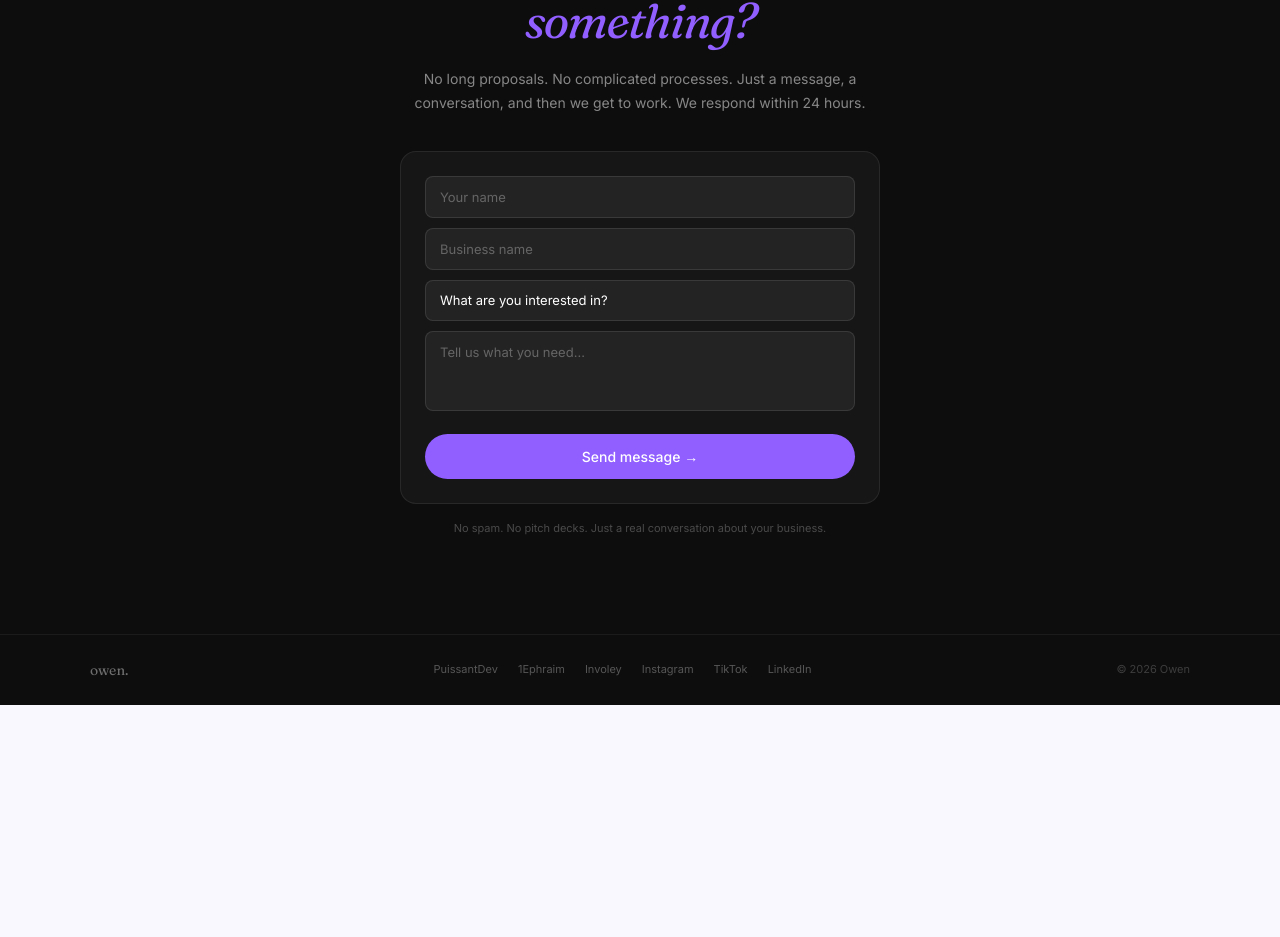
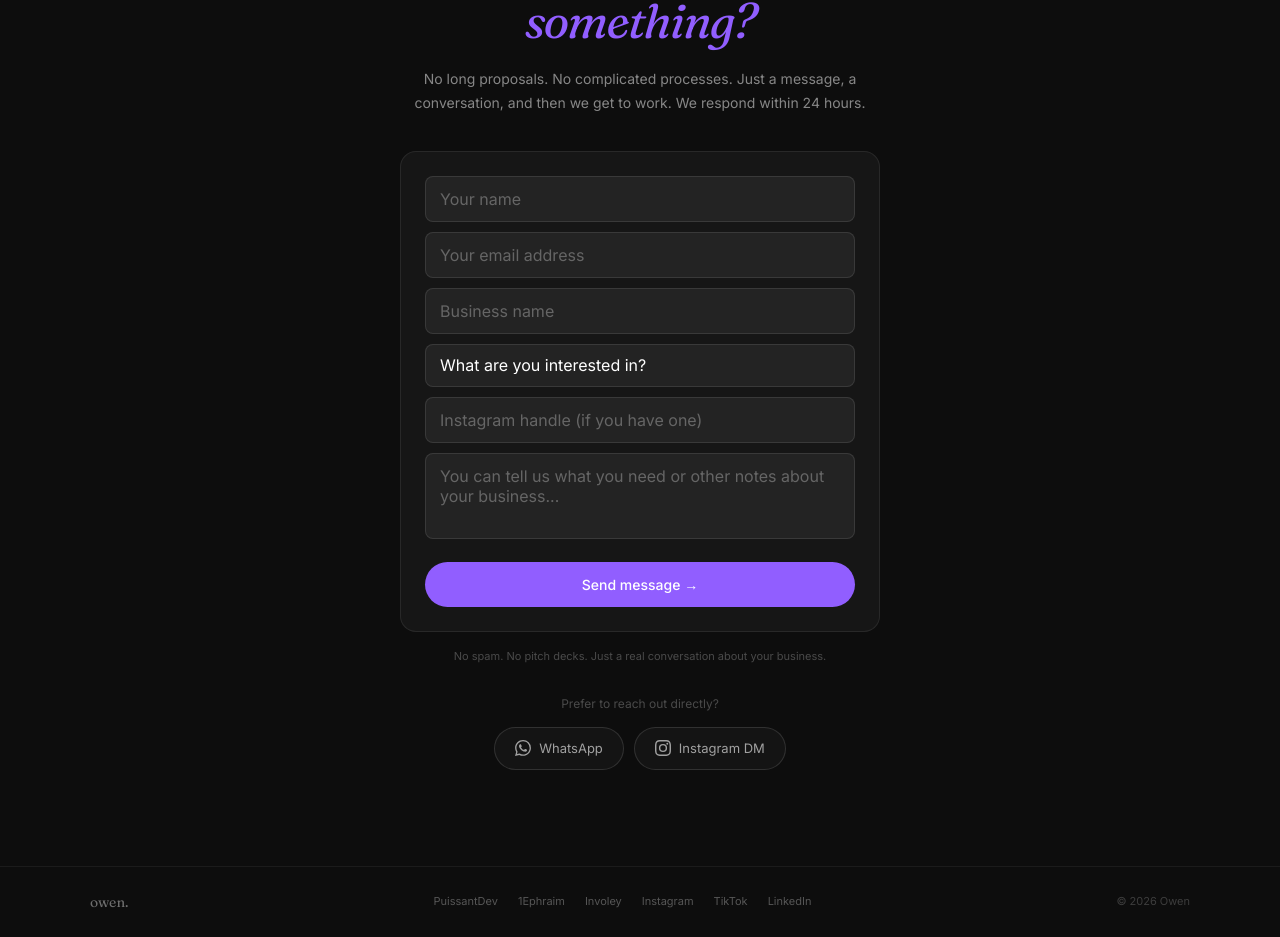
Before and after one commit to EseosaOwen/owencreate, a React (Vite) app: page / in a window 1280 px wide. Shown: the part 6367-7304 px from the top of the page. Before the commit the page ends 7072 px from the top, so only its background shows below. Built offline with nearby package versions, Linux system fonts and the light colour scheme.

Commit message:
Updated the contact page to send messages using formspree and to allow sending direct dms on whatsapp or instagram

```diff
--- a/package.json
+++ b/package.json
@@ -12,8 +12,11 @@
   "dependencies": {
     "@emotion/react": "^11.14.0",
     "@emotion/styled": "^11.14.1",
+    "@formspree/react": "^3.0.0",
+    "glightbox": "^3.3.1",
     "react": "^19.2.6",
-    "react-dom": "^19.2.6"
+    "react-dom": "^19.2.6",
+    "react-toastify": "^11.1.0"
   },
   "devDependencies": {
     "@eslint/js": "^10.0.1",
--- a/src/components/Contact.tsx
+++ b/src/components/Contact.tsx
@@ -1,6 +1,9 @@
-import { useState } from 'react';
-import styled from '@emotion/styled';
-import { tokens, fonts } from '../tokens';
+import { useForm } from "@formspree/react";
+import { toast, ToastContainer } from "react-toastify";
+import { useEffect } from "react";
+import styled from "@emotion/styled";
+import { tokens, fonts } from "../tokens";
+import "react-toastify/dist/ReactToastify.css";
 
 const Section = styled.section`
   background: ${tokens.dark};
@@ -57,10 +60,10 @@
   padding: 12px 14px;
   color: white;
   font-family: 'Inter', sans-serif;
-  font-size: 13px;
   margin-bottom: 10px;
   outline: none;
   transition: border-color 0.15s ease;
+  font-size: 16px;
 
   &::placeholder {
     color: rgba(255, 255, 255, 0.3);
@@ -71,7 +74,9 @@
   }
 `;
 
-const Input = styled.input`${inputBase}`;
+const Input = styled.input`
+  ${inputBase}
+`;
 
 const Select = styled.select`
   ${inputBase}
@@ -100,9 +105,11 @@
   border-radius: 100px;
   padding: 14px;
   margin-top: 6px;
-  transition: transform 0.15s ease, opacity 0.15s ease;
+  transition:
+    transform 0.15s ease,
+    opacity 0.15s ease;
 
-  &:hover {
+  &:hover:not(:disabled) {
     transform: scale(1.01);
     opacity: 0.9;
   }
@@ -122,87 +129,169 @@
   text-align: center;
 `;
 
-const SuccessMsg = styled.div`
+const DirectRow = styled.div`
+  margin-top: 28px;
+  display: flex;
+  flex-direction: column;
+  align-items: center;
+  gap: 14px;
+`;
+
+const DirectLabel = styled.p`
+  font-family: ${fonts.body};
+  font-size: 12px;
+  color: rgba(255, 255, 255, 0.25);
+  text-align: center;
+`;
+
+const DirectButtons = styled.div`
+  display: flex;
+  gap: 10px;
+  flex-wrap: wrap;
+  justify-content: center;
+`;
+
+const DirectBtn = styled.a`
+  display: flex;
+  align-items: center;
+  gap: 8px;
+  padding: 10px 20px;
+  border-radius: 100px;
+  border: 0.5px solid rgba(255, 255, 255, 0.12);
+  color: rgba(255, 255, 255, 0.6);
   font-family: ${fonts.body};
   font-size: 13px;
-  color: ${tokens.purple};
-  text-align: center;
-  padding: 16px 0 8px;
+  font-weight: 400;
+  text-decoration: none;
+  transition:
+    border-color 0.15s ease,
+    color 0.15s ease;
+  background: rgba(255, 255, 255, 0.03);
+
+  &:hover {
+    border-color: rgba(255, 255, 255, 0.3);
+    color: white;
+  }
+
+  svg {
+    width: 16px;
+    height: 16px;
+    flex-shrink: 0;
+  }
 `;
 
 export default function Contact() {
-  const [submitted, setSubmitted] = useState(false);
-  const [form, setForm] = useState({
-    name: '', business: '', interest: '', message: '',
+  const [state, handleSubmit] = useForm("mnjyapja");
+
+  useEffect(() => {
+    if (state.succeeded) {
+      toast.success("Message received! We'll be in touch within 24 hours.", {
+        position: "top-center",
+        autoClose: 5000,
+        style: { fontFamily: "Inter, sans-serif", fontSize: "13px" },
       });
+    }
+  }, [state.succeeded]);
 
-  const handleChange = (e: React.ChangeEvent<HTMLInputElement | HTMLSelectElement | HTMLTextAreaElement>) => {
-    setForm((prev) => ({ ...prev, [e.target.name]: e.target.value }));
-  };
-
-  const handleSubmit = (e: React.FormEvent) => {
-    e.preventDefault();
-    console.log('Form submission:', form);
-    setSubmitted(true);
-  };
+  const buttonLabel = state.submitting ? "Sending..." : "Send message →";
 
   return (
     <Section id="contact">
+      <ToastContainer theme="dark" />
       <Inner>
         <Headline>
-          Ready to build<br />
+          Ready to build
+          <br />
           <em>something?</em>
         </Headline>
         <Sub>
-          No long proposals. No complicated processes. Just a message, a conversation, and then we
-          get to work. We respond within 24 hours.
+          No long proposals. No complicated processes. Just a message, a
+          conversation, and then we get to work. We respond within 24 hours.
         </Sub>
 
         <Form onSubmit={handleSubmit}>
-          {submitted ? (
-            <SuccessMsg>
-              Message received. We'll be in touch within 24 hours.
-            </SuccessMsg>
-          ) : (
-            <>
           <Input
             name="name"
             placeholder="Your name"
-                value={form.name}
-                onChange={handleChange}
+            required
+            disabled={state.submitting}
+          />
+          <Input
+            type="email"
+            name="email"
+            placeholder="Your email address"
             required
           />
           <Input
             name="business"
             placeholder="Business name"
-                value={form.business}
-                onChange={handleChange}
+            disabled={state.submitting}
           />
           <Select
             name="interest"
-                value={form.interest}
-                onChange={handleChange}
             required
+            defaultValue=""
+            disabled={state.submitting}
           >
-                <option value="" disabled>What are you interested in?</option>
-                <option value="one-time">A one-time build (website, brand, or Reel)</option>
-                <option value="retainer">The 1Ephraim retainer ($1,200/month)</option>
+            <option value="" disabled>
+              What are you interested in?
+            </option>
+            <option value="one-time">
+              A one-time build (website, brand, or Reel)
+            </option>
+            <option value="retainer">
+              The 1Ephraim retainer ($1,200/month)
+            </option>
             <option value="custom">A custom project (PuissantDev)</option>
-                <option value="unsure">I'm not sure yet — I just want to talk</option>
+            <option value="unsure">
+              I'm not sure yet — I just want to talk
+            </option>
           </Select>
+          <Input
+            name="socials"
+            placeholder="Instagram handle (if you have one)"
+            disabled={state.submitting}
+          />
           <Textarea
             name="message"
             rows={3}
-                placeholder="Tell us what you need..."
-                value={form.message}
-                onChange={handleChange}
+            placeholder="You can tell us what you need or other notes about your business..."
+            disabled={state.submitting}
           />
-              <SubmitBtn type="submit">Send message →</SubmitBtn>
-            </>
-          )}
+          <SubmitBtn type="submit" disabled={state.submitting}>
+            {buttonLabel}
+          </SubmitBtn>
         </Form>
 
-        <Reassurance>No spam. No pitch decks. Just a real conversation about your business.</Reassurance>
+        <Reassurance>
+          No spam. No pitch decks. Just a real conversation about your business.
+        </Reassurance>
+
+        <DirectRow>
+          <DirectLabel>Prefer to reach out directly?</DirectLabel>
+          <DirectButtons>
+            <DirectBtn
+              href="https://wa.me/2348113623694?text=Hi%20Owen%2C%20I%27m%20interested%20in%20working%20together"
+              target="_blank"
+              rel="noopener noreferrer"
+            >
+              <svg viewBox="0 0 24 24" fill="currentColor">
+                <path d="M17.472 14.382c-.297-.149-1.758-.867-2.03-.967-.273-.099-.471-.148-.67.15-.197.297-.767.966-.94 1.164-.173.199-.347.223-.644.075-.297-.15-1.255-.463-2.39-1.475-.883-.788-1.48-1.761-1.653-2.059-.173-.297-.018-.458.13-.606.134-.133.298-.347.446-.52.149-.174.198-.298.298-.497.099-.198.05-.371-.025-.52-.075-.149-.669-1.612-.916-2.207-.242-.579-.487-.5-.669-.51-.173-.008-.371-.01-.57-.01-.198 0-.52.074-.792.372-.272.297-1.04 1.016-1.04 2.479 0 1.462 1.065 2.875 1.213 3.074.149.198 2.096 3.2 5.077 4.487.709.306 1.262.489 1.694.625.712.227 1.36.195 1.871.118.571-.085 1.758-.719 2.006-1.413.248-.694.248-1.289.173-1.413-.074-.124-.272-.198-.57-.347m-5.421 7.403h-.004a9.87 9.87 0 01-5.031-1.378l-.361-.214-3.741.982.998-3.648-.235-.374a9.86 9.86 0 01-1.51-5.26c.001-5.45 4.436-9.884 9.888-9.884 2.64 0 5.122 1.03 6.988 2.898a9.825 9.825 0 012.893 6.994c-.003 5.45-4.437 9.884-9.885 9.884m8.413-18.297A11.815 11.815 0 0012.05 0C5.495 0 .16 5.335.157 11.892c0 2.096.547 4.142 1.588 5.945L.057 24l6.305-1.654a11.882 11.882 0 005.683 1.448h.005c6.554 0 11.89-5.335 11.893-11.893a11.821 11.821 0 00-3.48-8.413z" />
+              </svg>
+              WhatsApp
+            </DirectBtn>
+            <DirectBtn
+              href="https://ig.me/m/owen.create"
+              target="_blank"
+              rel="noopener noreferrer"
+            >
+              <svg viewBox="0 0 24 24" fill="currentColor">
+                <path d="M12 2.163c3.204 0 3.584.012 4.85.07 3.252.148 4.771 1.691 4.919 4.919.058 1.265.069 1.645.069 4.849 0 3.205-.012 3.584-.069 4.849-.149 3.225-1.664 4.771-4.919 4.919-1.266.058-1.644.07-4.85.07-3.204 0-3.584-.012-4.849-.07-3.26-.149-4.771-1.699-4.919-4.92-.058-1.265-.07-1.644-.07-4.849 0-3.204.013-3.583.07-4.849.149-3.227 1.664-4.771 4.919-4.919 1.266-.057 1.645-.069 4.849-.069zM12 0C8.741 0 8.333.014 7.053.072 2.695.272.273 2.69.073 7.052.014 8.333 0 8.741 0 12c0 3.259.014 3.668.072 4.948.2 4.358 2.618 6.78 6.98 6.98C8.333 23.986 8.741 24 12 24c3.259 0 3.668-.014 4.948-.072 4.354-.2 6.782-2.618 6.979-6.98.059-1.28.073-1.689.073-4.948 0-3.259-.014-3.667-.072-4.947-.196-4.354-2.617-6.78-6.979-6.98C15.668.014 15.259 0 12 0zm0 5.838a6.162 6.162 0 100 12.324 6.162 6.162 0 000-12.324zM12 16a4 4 0 110-8 4 4 0 010 8zm6.406-11.845a1.44 1.44 0 100 2.881 1.44 1.44 0 000-2.881z" />
+              </svg>
+              Instagram DM
+            </DirectBtn>
+          </DirectButtons>
+        </DirectRow>
       </Inner>
     </Section>
   );
```
Also changed, not shown: 1 other file (tests, documents, lock files or other folders). Lines whose indentation alone changed are shown as unchanged.
